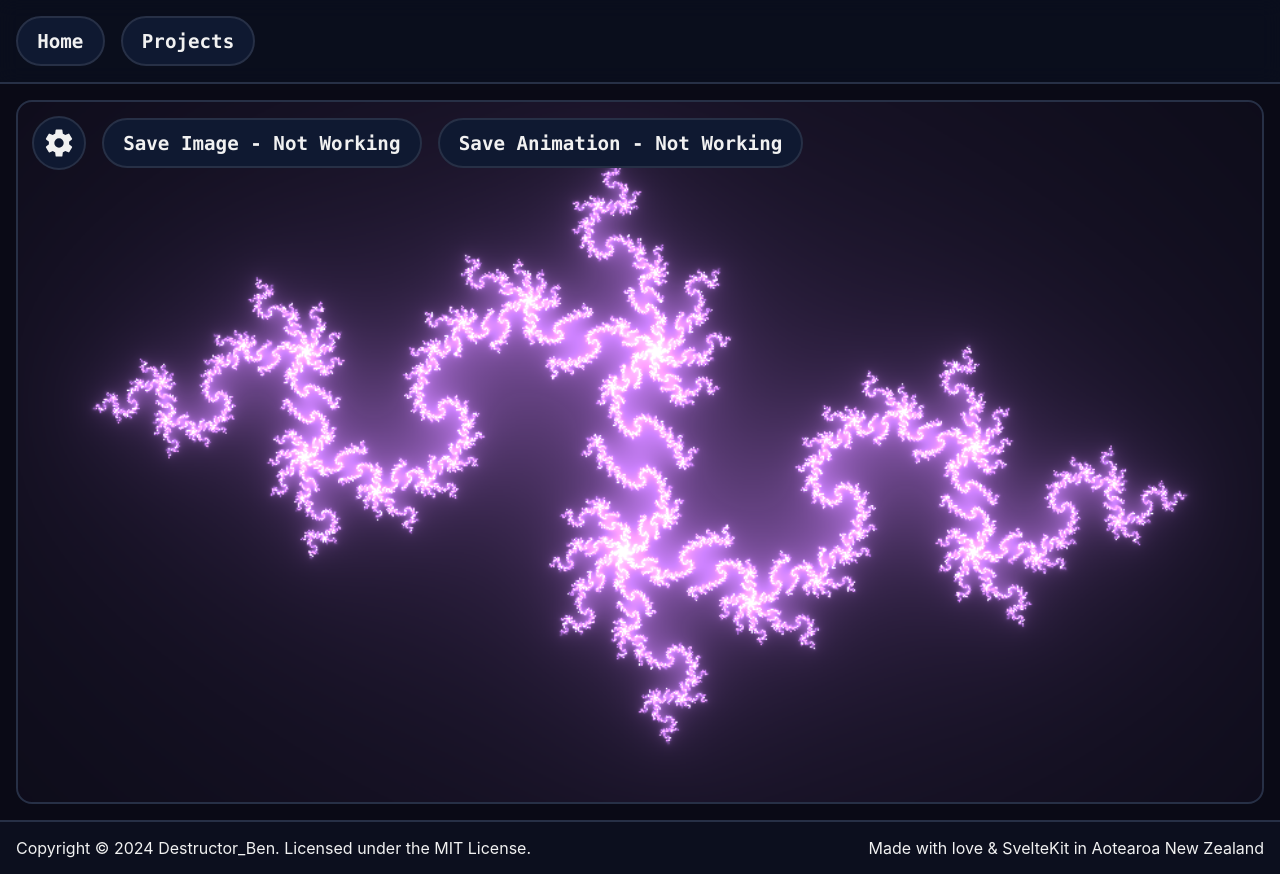
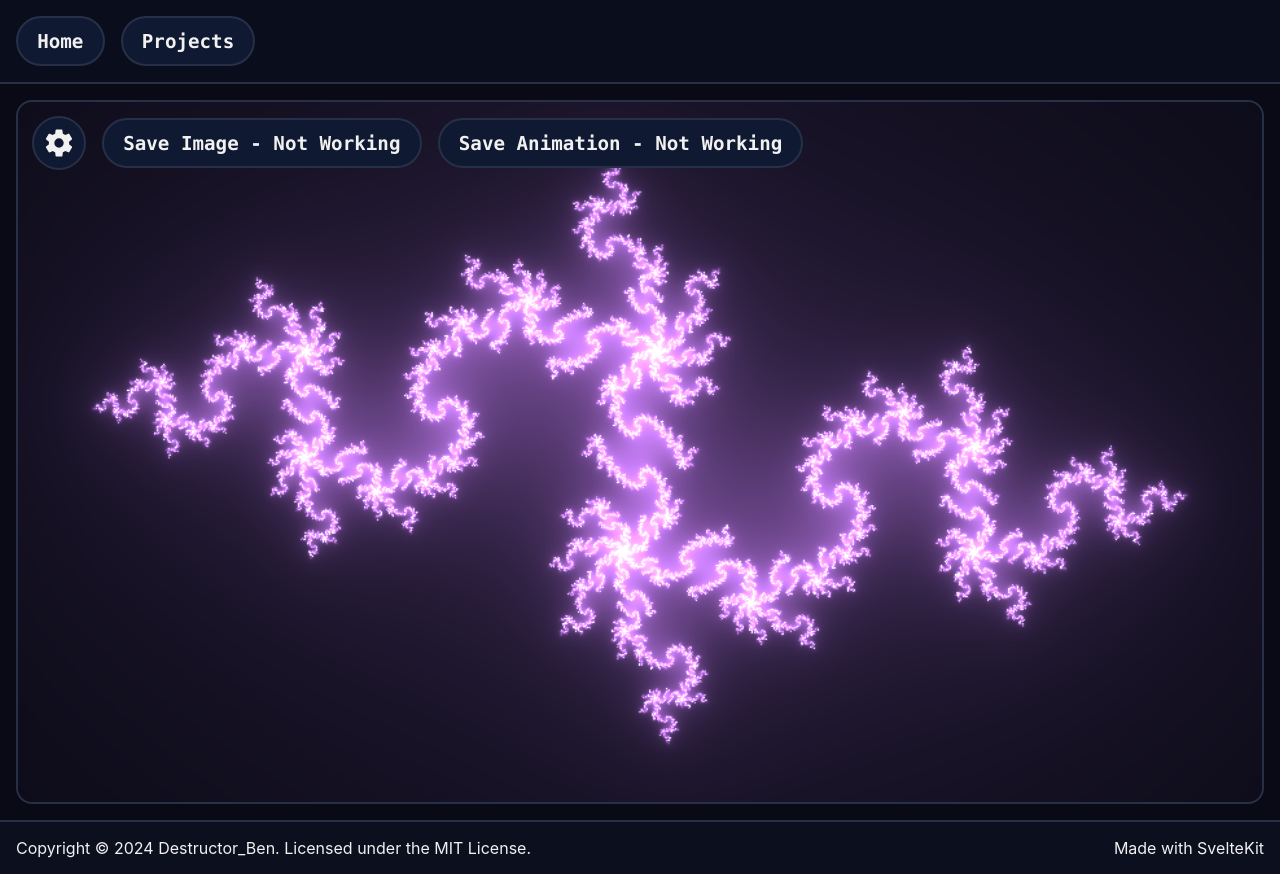
Before and after one commit to Destructor-Ben/destructor-ben.github.io, a SvelteKit app: page /projects/julia in a window 1280 px wide. Built offline with nearby package versions, Linux system fonts and the light colour scheme.

Commit message:
Update Footer.svelte

```diff
--- a/src/routes/Footer.svelte
+++ b/src/routes/Footer.svelte
@@ -1,7 +1,7 @@
 <footer>
   <div>
     <div>Copyright © 2024 Destructor_Ben. Licensed under the MIT License.</div>
-    <div>Made with love & SvelteKit in Aotearoa New Zealand</div>
+    <div>Made with SvelteKit</div>
   </div>
 </footer>
 
```
